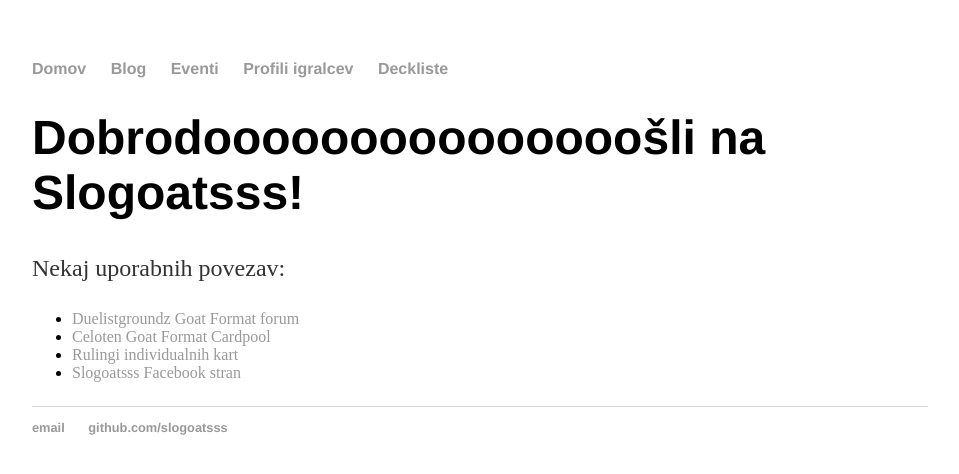
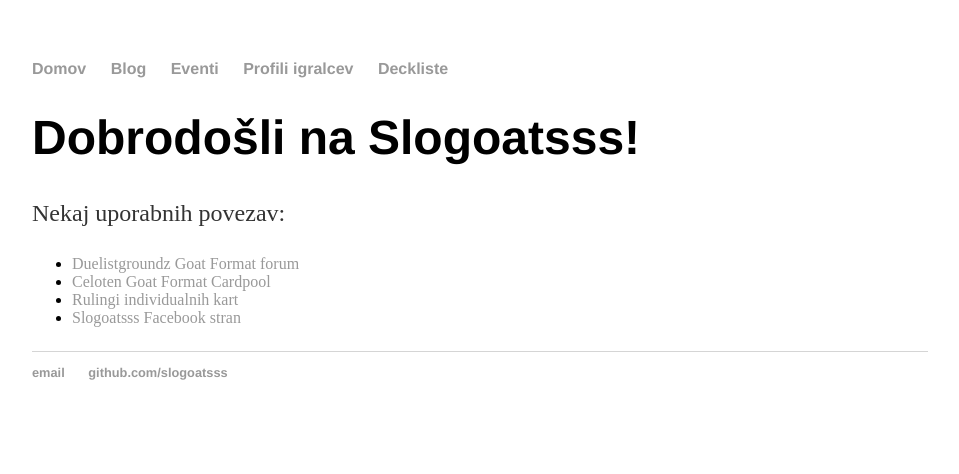
Before and after one commit to slogoatsss/slogoatsss.github.io, a Jekyll site: the page built from index.html, in a window 1280 px wide. Shown: the top 474 px of the page, without its empty margins (160-1119 px from the left). Built offline with Jekyll 4.4.1, drawn with Linux system fonts in a browser that asks for light colours.

Commit message:
Update index.html

```diff
--- a/index.html
+++ b/index.html
@@ -3,7 +3,7 @@ layout: default
 title: SLOGOATSSS
 ---
 <div class="blurb">
-	<h1>Dobrodooooooooooooooošli na Slogoatsss!</h1>
+	<h1>Dobrodošli na Slogoatsss!</h1>
 	<p>Nekaj uporabnih povezav:
 		<ul>
   			<li><a href="http://duelistgroundz.com/index.php?/forum/687-goat-format/">Duelistgroundz Goat Format forum</a></li>
```
